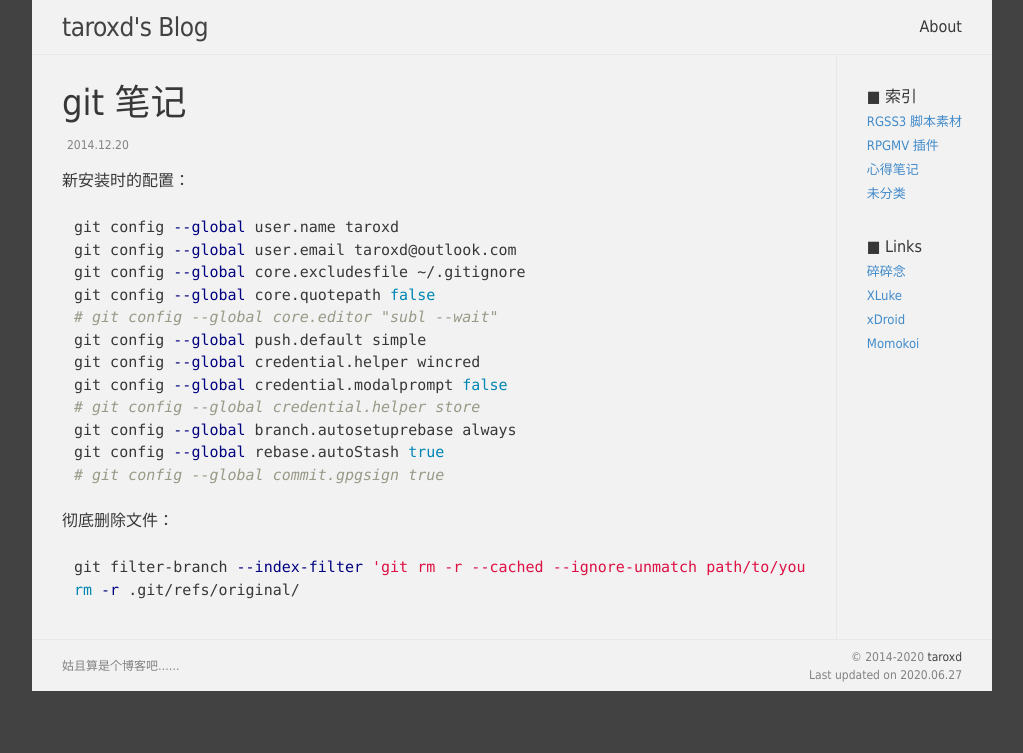
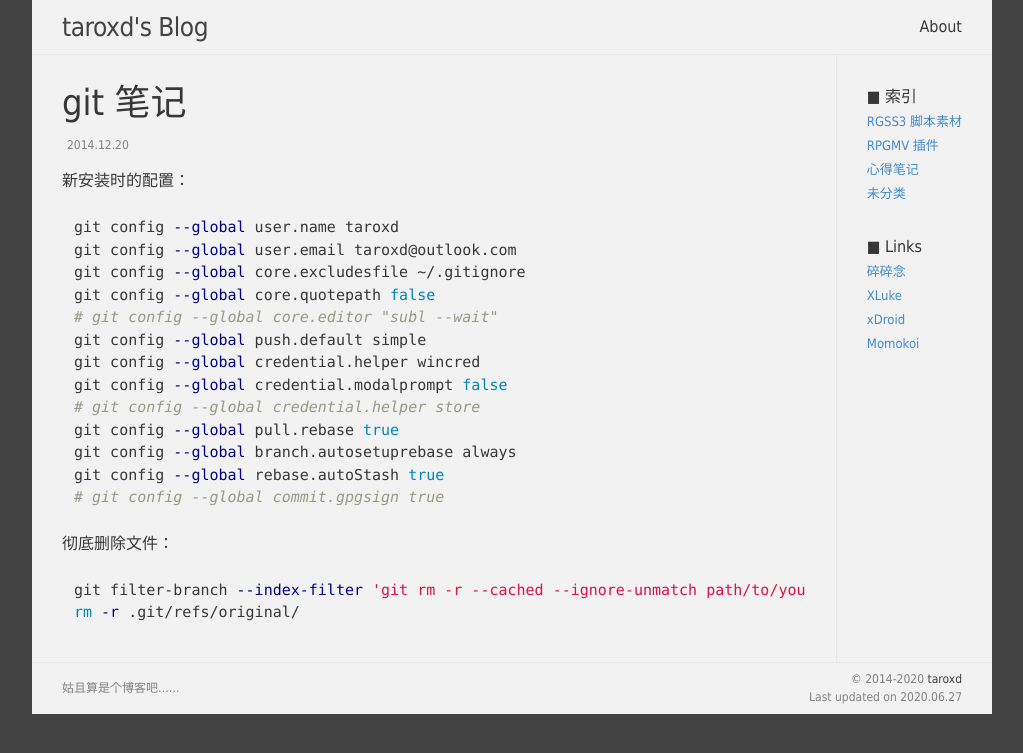
Before and after one commit to taroxd/taroxd.github.io, a Jekyll site: the page built from note/_posts/2014-12-20-setting-up-git.md, in a window 1280 px wide. Shown: the top 753 px of the page, without its empty margins (128-1151 px from the left). Built offline with Jekyll 4.4.1, drawn with Linux system fonts in a browser that asks for light colours.

Commit message:
update git config

```diff
--- a/note/_posts/2014-12-20-setting-up-git.md
+++ b/note/_posts/2014-12-20-setting-up-git.md
@@ -14,6 +14,7 @@ git config --global push.default simple
 git config --global credential.helper wincred
 git config --global credential.modalprompt false
 # git config --global credential.helper store
+git config --global pull.rebase true
 git config --global branch.autosetuprebase always
 git config --global rebase.autoStash true
 # git config --global commit.gpgsign true
```
